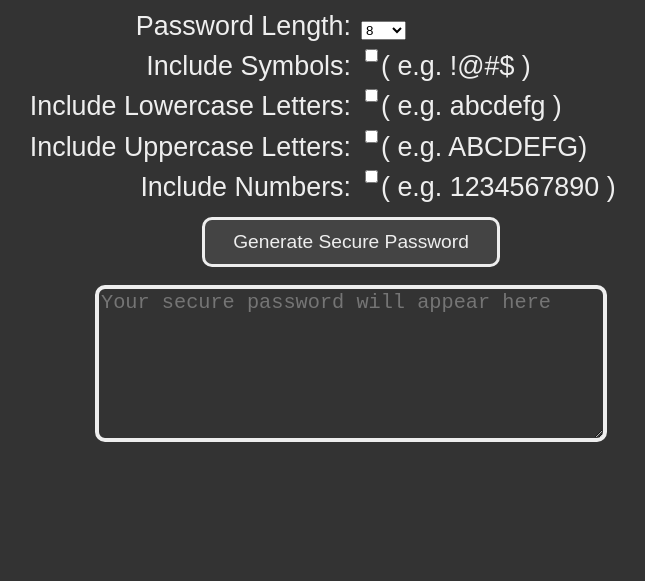
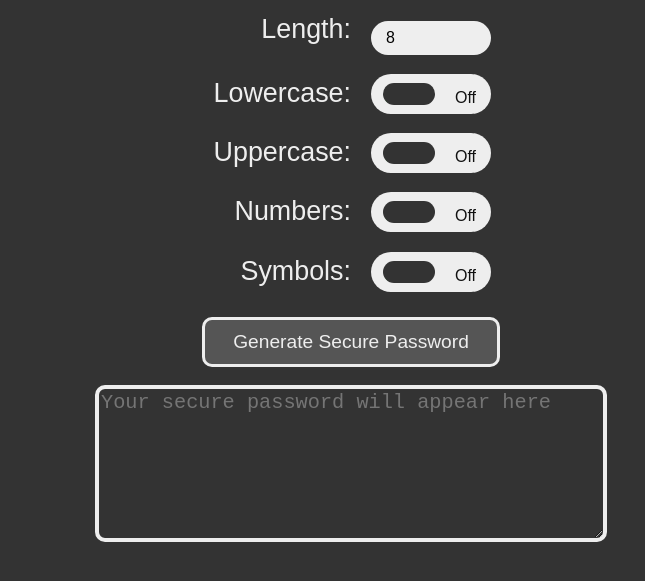
Before and after one commit to gjanden/passwordgenerator, a plain HTML site: page index.html in a window 1280 px wide. Shown: the part 167-748 px from the top of the page, without its empty margins (289-934 px from the left). Drawn offline with nearby package versions, Linux system fonts and the light colour scheme.

Commit message:
added styling to checkboxes and select box

```diff
--- a/css/styles.css
+++ b/css/styles.css
@@ -67,6 +67,7 @@ p {
     clear:left;
     text-align:right;
     padding-right:10px;
+    margin-top: 3px;
 }
 input, p {
     float:left;
@@ -81,7 +82,7 @@ button {
 	height: 50px;
 	font-family: Arial,Helvetica,sans-serif;
 	font-size: 1em;
-	background-color: #444;
+	background-color: #555;
 	color: #eee;
 	border-radius: 10px;
 	border: 3px solid #eee;
@@ -97,13 +98,6 @@ button:active {
 button:focus {
 	outline: 0;
 }
-#genBtn {
-	text-align: center;
-	padding: 10px;
-}
-#password-generator-inputs {
-	font-size: 1.4em;
-}
 textarea#output {
 	width: 500px;
 	height: 145px;
@@ -115,3 +109,84 @@ textarea#output {
 	color: #eee;
 	background-color: #333;
 }
+#genBtn {
+	text-align: center;
+	padding: 10px;
+}
+#password-generator-inputs {
+	font-size: 1.4em;
+}
+input[type=checkbox] {
+	visibility: hidden;
+}
+.toggle {
+	width: 120px;
+	height: 40px;
+	background: #eee;
+	margin: 4px 10px;
+	display: inline-block;
+	border-radius: 50px;
+	position: relative;
+}
+.toggle:before {
+	content: 'On';
+	position: absolute;
+	top: 12px;
+	left: 13px;
+	height: 2px;
+	color: #26ca28;
+	font-size: 16px;
+}
+.toggle:after {
+	content: 'Off';
+	position: absolute;
+	top: 12px;
+	left: 84px;
+	height: 2px;
+	color: #111;
+	font-size: 16px;
+}
+.toggle label {
+	display: block;
+	width: 52px;
+	height: 22px;
+	border-radius: 50px;
+	-webkit-transition: all .5s ease;
+	-moz-transition: all .5s ease;
+	-o-transition: all .5s ease;
+	-ms-transition: all .5s ease;
+	transition: all .5s ease;
+	cursor: pointer;
+	position: absolute;
+	top: 9px;
+	z-index: 1;
+	left: 12px;
+	background: #333;
+}
+
+/**
+ * Create the checkbox event for the label
+ */
+.toggle input[type=checkbox]:checked + label {
+	left: 60px;
+	background: #26ca28;
+}
+/*.styled-select {
+   background: url(http://i62.tinypic.com/15xvbd5.png) no-repeat 96% 0;
+   height: 29px;
+   overflow: hidden;
+   width: 240px;
+}*/
+.styled-select select {
+   background: #eee;
+   width: 120px;
+   height: 40px;
+			margin: 15px 10px;
+			padding-left: 15px;
+   font-size: 16px;
+   line-height: 1;
+   border: 0;
+   border-radius: 50px;
+   height: 34px;
+   -webkit-appearance: none;
+   }
--- a/index.html
+++ b/index.html
@@ -6,24 +6,33 @@
 		<body>
 			<h1>Secure Password Generator</h1>
 				<div id="password-generator-inputs">
-					<div>
-						<p>Password Length:</p>
+					<div class="styled-select">
+						<p>Length:</p>
 						<select id='passLength'></select>
 					</div>
 					<div>
-						<p>Include Symbols:</p>
-						<label><input type='checkbox' value='special' id='symbols' /> ( e.g. !@#$ )</label></div>
-					<div>
-						<p>Include Lowercase Letters:</p>
-						<label><input type='checkbox' value='lowercase' id='lowerCase' /> ( e.g. abcdefg )</label>
+						<p>Lowercase:</p>
+						<div class="toggle">
+							<input type='checkbox' value='lowercase' id='lowercase' /><label for='lowercase'></label>
+						</div>
 					</div>
 					<div>
-						<p>Include Uppercase Letters:</p>
-						<label><input type='checkbox' value='uppercase' id='upperCase' /> ( e.g. ABCDEFG)</label>
+						<p>Uppercase:</p>
+						<div class="toggle">
+							<input type='checkbox' value='uppercase' id='uppercase' /><label for='uppercase'></label>
+						</div>
 					</div>
 					<div>
-						<p>Include Numbers:</p>
-						<label><input type='checkbox' value='nums' height-"4" /> ( e.g. 1234567890 )</label>
+						<p>Numbers:</p>
+						<div class="toggle">
+							<input type='checkbox' value='nums' class="toggle" id='nums'/><label for='nums'></label>
+						</div>
+					</div>
+					<div>
+						<p>Symbols:</p>
+						<div class="toggle">
+						<input type='checkbox' value='special' id='special' /><label for='special'></label>
+						</div>
 					</div>
 				</div>
 				<div id='genBtn'>
--- a/js/services.js
+++ b/js/services.js
@@ -5,22 +5,19 @@ $(document).ready(function(){
 	var highNum = 128;
 	var charNum = [];
 	var apostrophe = "'";
-//	var characterSets = {
 	var lowerCase = ['a','b','c','d','e','f','g','h','i','j','k','l','m','n','o','p','q','r','s','t','u','v','w','x','y','z'];
 	var upperCase = ['A','B','C','D','E','F','G','H','I','J','K','L','M','N','O','P','Q','R','S','T','U','V','W','X','Y','Z'];
 	var special = [' ','!','@','#','$','%','^','&','*','(',')','-','_','=','+','[','{',']','}','|',';',':','"','<',',','>','.','?','/','\\',apostrophe];
 	var nums = [0, 1, 2, 3, 4, 5, 6, 7, 8, 9];
-//	};
 	var randArray = [];
+
 	var passLength = $('#passLength');
+	var genBtn = $('#passGenBtn');
 
 	var length = document.getElementById("passLength");
 		length.addEventListener('change', function(){
   		var quantity= length.options[length.selectedIndex].value;
 		},false);
-
-	var genBtn = $('#passGenBtn');
-
 
 // Pushes values into the charNum array
 	while(lowNum < highNum + 1){
@@ -66,7 +63,6 @@ $(document).ready(function(){
 		}
 	});
 
-
 // Loop that populates #output with random characters from random arrays
 	genBtn.on('click', function() {
 		if(randArray.length > 0){
@@ -84,5 +80,4 @@ $(document).ready(function(){
 			return randPassArray;
 			console.log(randArray);
 	});
-//	console.log(characterSets);
 });
```
